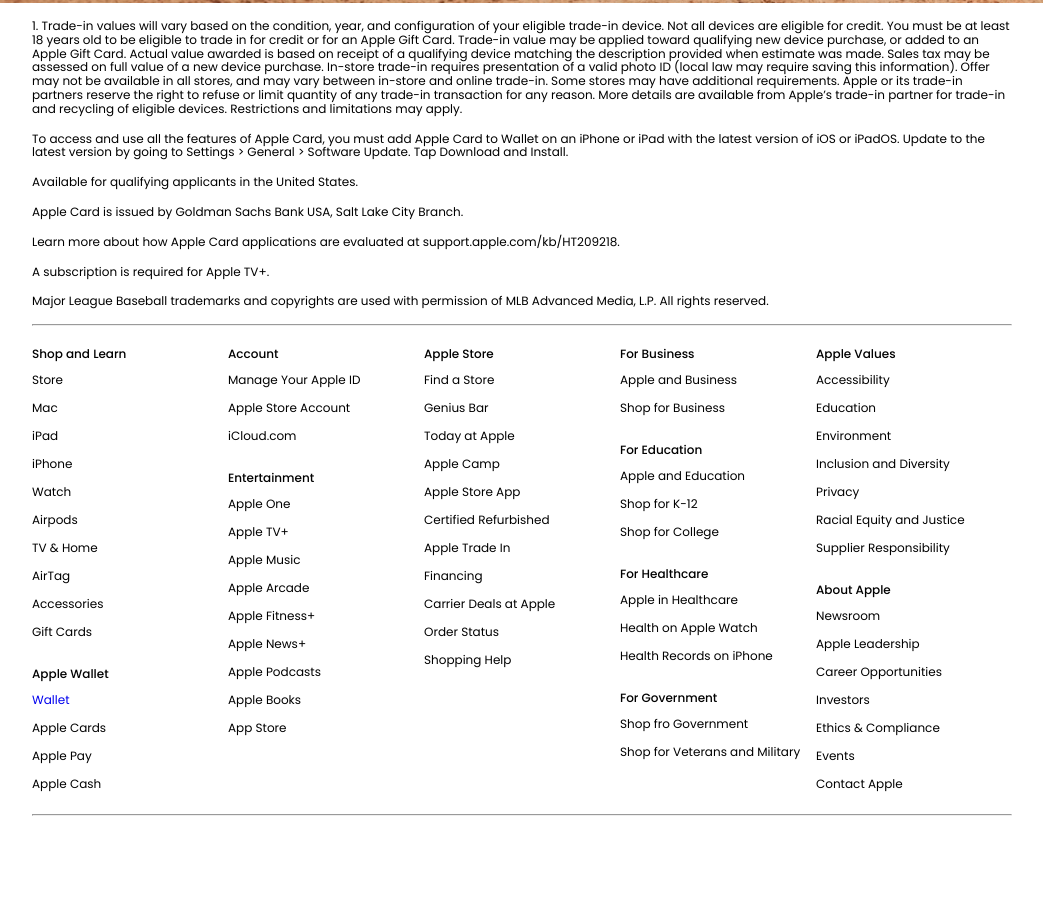
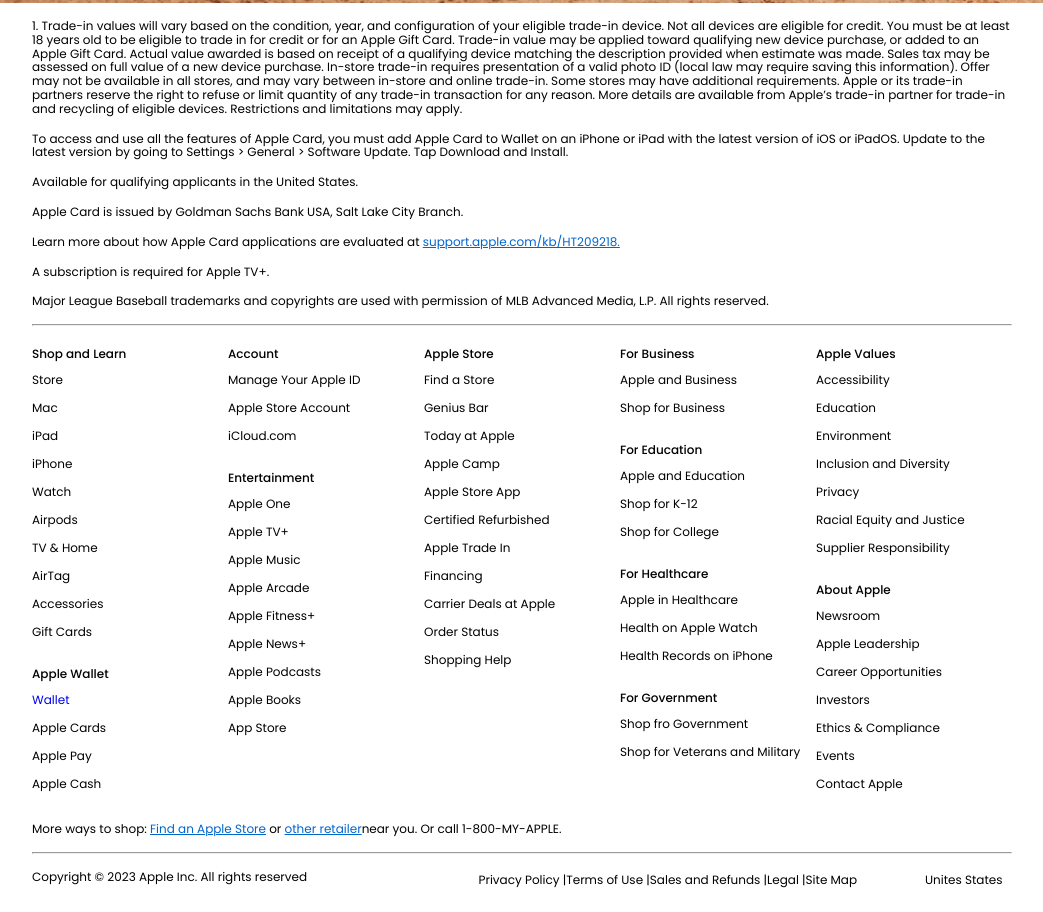
Before and after one commit to aruntutter/Apple-Clone, a plain HTML site: page index.html in a window 1280 px wide. Shown: the part 4294-5206 px from the top of the page, without its empty margins (118-1161 px from the left). Before the commit the page ends 5126 px from the top, so only its background shows below. Drawn offline with Linux system fonts and the light colour scheme.

Commit message:
footer added

```diff
--- a/index.html
+++ b/index.html
@@ -168,7 +168,7 @@
       <p class="seven-para">To access and use all the features of Apple Card, you must add Apple Card to Wallet on an iPhone or iPad with the latest version of iOS or iPadOS. Update to the latest version by going to Settings > General > Software Update. Tap Download and Install.</p>
       <p class="seven-para">Available for qualifying applicants in the United States.</p>
       <p class="seven-para">Apple Card is issued by Goldman Sachs Bank USA, Salt Lake City Branch.</p>
-      <p class="seven-para">Learn more about how Apple Card applications are evaluated at support.apple.com/kb/HT209218.</p>
+      <p class="seven-para">Learn more about how Apple Card applications are evaluated at <a class="footer-link" href="#">support.apple.com/kb/HT209218.</a></p>
       <p class="seven-para">A subscription is required for Apple TV+.</p>
       <p class="seven-para">Major League Baseball trademarks and copyrights are used with permission of MLB Advanced Media, L.P. All rights reserved.</p>
 
@@ -285,10 +285,46 @@
           </p>
         </div>
         </div>
+        <div class="before-footer-container">
+          <p class="copy-right-before-footer">More ways to shop: <a class="footer-link" href="#">Find an Apple Store</a> or <a class="footer-link" href="#">other retailer</a>near you. Or call 1-800-MY-APPLE.</p>
+      </div>
         <div class="line-break">
       <hr class="line">
       </div>
       </div>
     </div>
+    <!-- FOOTER -->
+    <footer class="footer">
+      <div class="copy-right-container">
+          <p class="copy-right"> Copyright &copy; 2023 Apple Inc. All rights reserved</p>
+        <ul class="icons-container">
+          <li class="icon-list">
+            <a href="#" class="icon-link"
+              >Privacy Policy | </a>
+          </li>
+          <li class="icon-list">
+            <a href="#" class="icon-link"
+              >Terms of Use | </a>
+          </li>
+          <li class="icon-list">
+            <a href="#" class="icon-link"
+              >Sales and Refunds | </a>
+          </li>
+          <li class="icon-list">
+            <a href="#" class="icon-link"
+              >Legal | </a>
+          </li>
+          <li class="icon-list">
+            <a href="#" class="icon-link"
+              >Site Map</a>
+          </li>
+        </ul>
+
+        <div class="icon-list-2">
+            <a href="#" class="icon-link"
+              >Unites States</a>
+          </div>
+        </div>
+      </footer>
   </body>
 </html>
--- a/styles/style.css
+++ b/styles/style.css
@@ -444,6 +444,63 @@ img {
   color: black;
 }
 
+.before-footer-container {
+  width: 980px;
+  height: auto;
+  display: flex;
+  flex-direction: row;
+  padding-top: 1.5rem;
+}
+
+.copy-right-before-footer {
+  width: 100%;
+  font-size: 12px;
+  color: black;
+}
+
+.footer-link {
+  color: rgb(0, 102, 204);
+  text-decoration: underline;
+}
+
+/* FOOTER START */
+.footer {
+  display: flex;
+  flex-direction: row;
+  align-items: center;
+  justify-content: center;
+  padding-bottom: 1.5rem;
+}
+
+.copy-right-container {
+  width: 980px;
+  height: auto;
+  display: flex;
+  flex-direction: row;
+}
+
+.copy-right {
+  width: 100%;
+  font-size: 12px;
+  color: black;
+}
+
+.icons-container {
+  width: 980px;
+  height: auto;
+  display: flex;
+  flex-direction: row;
+}
+
+.icon-link {
+  font-size: 12px;
+  color: black;
+}
+
+.icon-list-2 {
+  width: 19.5%;
+}
+/* FOOTER END */
 @media screen and (min-width: 576px) {
 }
 
```
